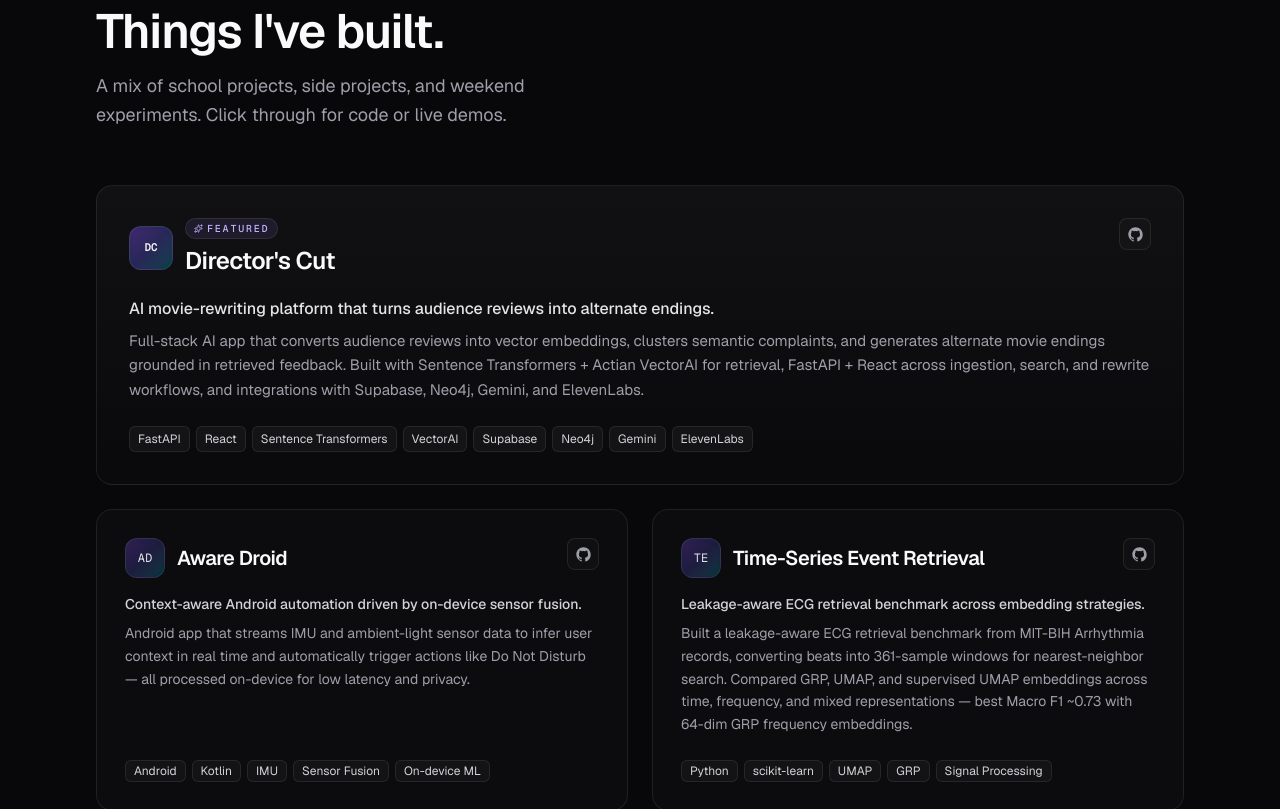
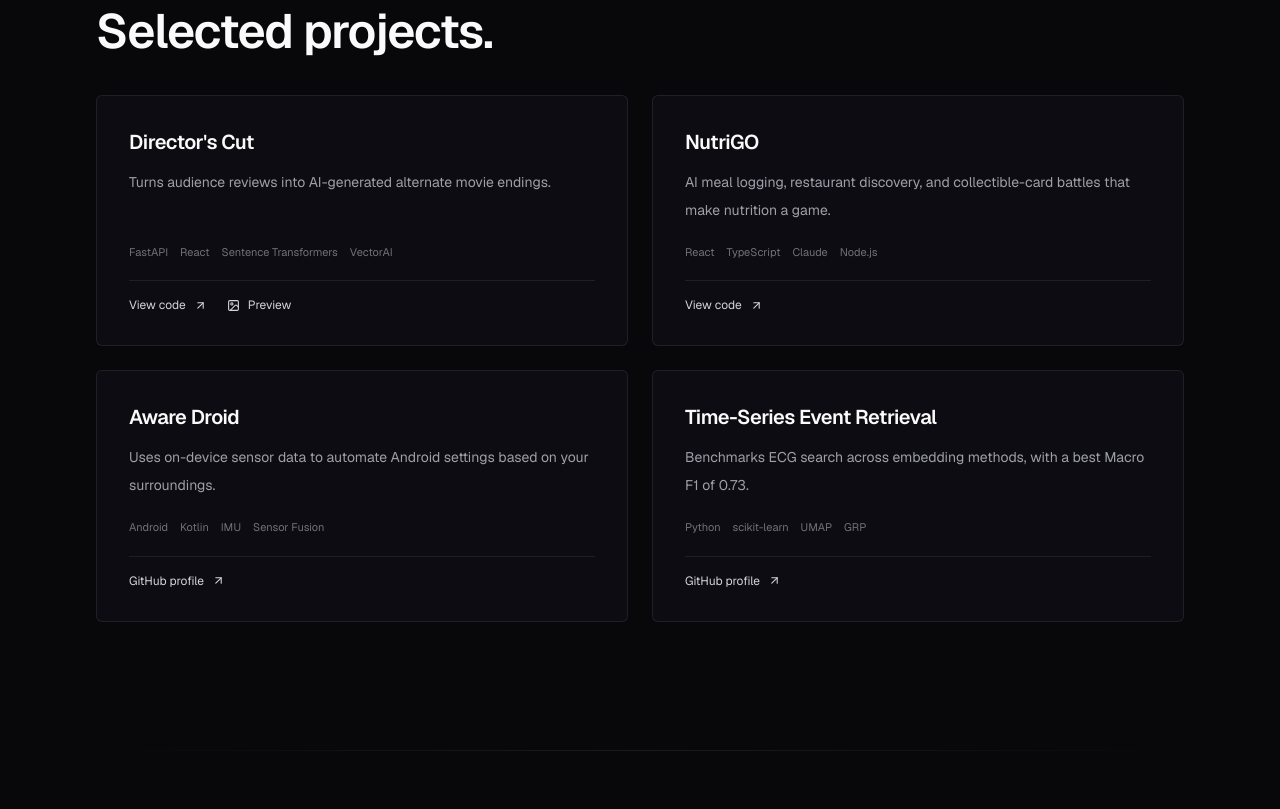
Before and after one commit to msingh384/MannanPage, a Next.js app: page / in a window 1280 px wide. Shown: the part 4020-4829 px from the top of the page. Built offline with nearby package versions, Linux system fonts and the light colour scheme.

Commit message:
Simplify project cards and add NutriGO hackathon project

```diff
--- a/components/Projects.tsx
+++ b/components/Projects.tsx
@@ -1,230 +1,71 @@
-"use client";
-
-import { ArrowUpRight, Sparkles } from "lucide-react";
+import { ArrowUpRight, ImageIcon } from "lucide-react";
 import { Container } from "./ui/Container";
 import { Reveal, RevealItem } from "./ui/Reveal";
 import { SectionHeading } from "./ui/SectionHeading";
-import { Spotlight } from "./ui/Spotlight";
-import { GithubIcon } from "./ui/Icons";
-import { projects, type Project } from "@/data/site";
-import { cn } from "@/lib/utils";
+import { projects, site, type Project } from "@/data/site";
 
 export default function Projects() {
-  const featured = projects.filter((p) => p.featured);
-  const others = projects.filter((p) => !p.featured);
-
   return (
     <section id="projects" className="relative py-24 sm:py-32">
       <Container>
-        <SectionHeading
-          eyebrow="03 · Projects"
-          title="Things I've built."
-          description="A mix of school projects, side projects, and weekend experiments. Click through for code or live demos."
-        />
-
-        {featured.length > 0 && (
-          <div
-            className={cn(
-              "mt-14 grid gap-5 lg:gap-6",
-              featured.length === 1 ? "grid-cols-1" : "lg:grid-cols-2",
-            )}
+        <SectionHeading eyebrow="03 · Projects" title="Selected projects." />
+        <div className="mt-10 grid auto-rows-fr gap-5 sm:gap-6 md:grid-cols-2">
+          {projects.map((project, i) => (
+            <Reveal
+              key={project.title}
+              x={i % 2 === 0 ? -36 : 36}
+              y={24}
+              delay={(i % 2) * 0.06}
+              className="h-full"
             >
-            {featured.map((p, i) => (
-              <Reveal key={p.title} x={i % 2 === 0 ? -36 : 36} y={24} delay={i * 0.06}>
-                <FeaturedCard project={p} />
+              <ProjectCard project={project} />
             </Reveal>
           ))}
         </div>
-        )}
-
-        {others.length > 0 && (
-          <div
-            className={cn(
-              "grid gap-5 sm:grid-cols-2 lg:gap-6",
-              featured.length > 0 ? "mt-5 lg:mt-6" : "mt-14",
-            )}
-          >
-            {others.map((p, i) => (
-              <Reveal key={p.title} x={i % 2 === 0 ? -36 : 36} y={24} delay={i * 0.06}>
-                <ProjectCard project={p} />
-              </Reveal>
-            ))}
-          </div>
-        )}
       </Container>
     </section>
   );
 }
 
-function FeaturedCard({ project }: { project: Project }) {
+function ProjectCard({ project }: { project: Project }) {
+  const hasRepo = project.github && project.github !== site.socials.github;
+
   return (
-    <article className="card-glow group relative flex h-full flex-col overflow-hidden rounded-2xl border border-white/[0.08] bg-gradient-to-b from-white/[0.04] to-white/[0.01] p-7 transition hover:border-white/15 sm:p-8">
-      <Spotlight
-        size={680}
-        color="rgba(139, 92, 246, 0.28)"
-        accent="rgba(34, 211, 238, 0.14)"
-      />
-      {/* gradient halo on hover */}
-      <div className="pointer-events-none absolute -inset-x-20 -top-32 h-64 bg-[radial-gradient(ellipse_at_center,_rgba(139,92,246,0.18)_0%,_transparent_60%)] opacity-0 transition-opacity duration-500 group-hover:opacity-100" />
-
+    <article className="flex h-full flex-col rounded-md border border-white/10 bg-[#0e0e14]/80 p-6 transition-colors duration-300 hover:border-white/25 sm:p-8">
       <RevealItem>
-        <div className="flex items-start justify-between gap-4">
-          <div className="flex items-center gap-3">
-            <div
-              className="grid size-11 place-items-center rounded-xl border border-white/10 bg-gradient-to-br from-violet-500/40 via-indigo-500/30 to-cyan-400/25 text-zinc-50 shadow-inner"
-              aria-hidden
-            >
-              <span className="font-mono text-[11px] font-semibold">
-                {project.title
-                  .split(" ")
-                  .slice(0, 2)
-                  .map((w) => w[0])
-                  .join("")}
-              </span>
-            </div>
-            <div className="flex flex-col">
-              <span className="inline-flex w-fit items-center gap-1 rounded-full border border-violet-400/20 bg-violet-400/10 px-2 py-0.5 text-[10px] font-mono font-medium uppercase tracking-[0.18em] text-violet-300">
-                <Sparkles size={9} />
-                Featured
-              </span>
-              <h3 className="mt-1.5 text-xl font-semibold tracking-tight text-zinc-50 sm:text-2xl">
+        <h3 className="text-xl font-semibold tracking-tight text-zinc-50">
           {project.title}
         </h3>
-            </div>
-          </div>
-
-          <div className="flex items-center gap-1.5 text-zinc-400">
-            {project.github && (
-              <CardIcon
-                href={project.github}
-                label="GitHub repo"
-                icon={<GithubIcon size={15} />}
-              />
+      </RevealItem>
+      <RevealItem className="flex-1">
+        <p className="mt-3 text-sm leading-7 text-zinc-400">{project.blurb}</p>
+      </RevealItem>
+      <RevealItem className="mt-5">
+        <ul aria-label={`${project.title} technologies`} className="flex flex-wrap gap-x-3 gap-y-1 text-[11px] text-zinc-500">
+          {project.stack.slice(0, 4).map(technology => <li key={technology}>{technology}</li>)}
+        </ul>
+        <div className="mt-5 flex flex-wrap items-center gap-5 border-t border-white/[0.06] pt-4 text-xs text-zinc-300">
+          <a
+            href={hasRepo ? project.github : site.socials.github}
+            target="_blank"
+            rel="noreferrer"
+            aria-label={hasRepo ? `View ${project.title} code on GitHub` : "View Mannan’s GitHub profile"}
+            className="inline-flex items-center gap-2 transition hover:text-white"
+          >
+            {hasRepo ? "View code" : "GitHub profile"}<ArrowUpRight size={13} />
+          </a>
+          {project.demo && (
+            <a href={project.demo} target="_blank" rel="noreferrer" className="inline-flex items-center gap-2 transition hover:text-white">
+              Live demo<ArrowUpRight size={13} />
+            </a>
           )}
-            {project.demo && (
-              <CardIcon
-                href={project.demo}
-                label="Live demo"
-                icon={<ArrowUpRight size={15} />}
-              />
+          {project.image && (
+            <a href={project.image} target="_blank" rel="noreferrer" aria-label={`Preview ${project.title} screenshot`} className="inline-flex items-center gap-2 transition hover:text-white">
+              <ImageIcon size={13} />Preview
+            </a>
           )}
         </div>
-        </div>
-
-      </RevealItem>
-      <RevealItem>
-        <p className="mt-5 text-base font-medium text-zinc-200">{project.blurb}</p>
-        <p className="mt-2 flex-1 text-sm leading-relaxed text-zinc-400 sm:text-[15px]">
-          {project.description}
-        </p>
-
-      </RevealItem>
-      <RevealItem className="mt-auto">
-        <ul className="mt-6 flex flex-wrap gap-1.5">
-          {project.stack.map((s) => (
-            <li
-              key={s}
-              className="rounded-md border border-white/[0.08] bg-white/[0.04] px-2 py-1 text-xs text-zinc-300"
-            >
-              {s}
-            </li>
-          ))}
-        </ul>
       </RevealItem>
     </article>
   );
 }
-
-function ProjectCard({ project }: { project: Project }) {
-  return (
-    <article className="card-glow group relative flex h-full flex-col overflow-hidden rounded-2xl border border-white/[0.08] bg-white/[0.02] p-6 transition hover:border-white/15 hover:bg-white/[0.035] sm:p-7">
-      <Spotlight
-        size={480}
-        color="rgba(139, 92, 246, 0.22)"
-        accent="rgba(99, 102, 241, 0.10)"
-      />
-      <div className="pointer-events-none absolute inset-x-0 -top-px h-px bg-gradient-to-r from-transparent via-violet-400/40 to-transparent opacity-0 transition group-hover:opacity-100" />
-
-      <RevealItem>
-        <div className="flex items-start justify-between gap-4">
-          <div className="flex items-center gap-3">
-            <div
-              className="grid size-10 place-items-center rounded-xl border border-white/10 bg-gradient-to-br from-violet-500/30 via-indigo-500/20 to-cyan-400/20 text-zinc-200 shadow-inner"
-              aria-hidden
-            >
-              <span className="font-mono text-xs">
-                {project.title
-                  .split(" ")
-                  .slice(0, 2)
-                  .map((w) => w[0])
-                  .join("")}
-              </span>
-            </div>
-            <h3 className="text-lg font-semibold tracking-tight text-zinc-50 sm:text-xl">
-              {project.title}
-            </h3>
-          </div>
-
-          <div className="flex items-center gap-1.5 text-zinc-400">
-            {project.github && (
-              <CardIcon
-                href={project.github}
-                label="GitHub repo"
-                icon={<GithubIcon size={15} />}
-              />
-            )}
-            {project.demo && (
-              <CardIcon
-                href={project.demo}
-                label="Live demo"
-                icon={<ArrowUpRight size={15} />}
-              />
-            )}
-          </div>
-        </div>
-
-      </RevealItem>
-      <RevealItem>
-        <p className="mt-4 text-sm font-medium text-zinc-300">{project.blurb}</p>
-        <p className="mt-2 flex-1 text-sm leading-relaxed text-zinc-400">
-          {project.description}
-        </p>
-
-      </RevealItem>
-      <RevealItem className="mt-auto">
-        <ul className="mt-6 flex flex-wrap gap-1.5">
-          {project.stack.map((s) => (
-            <li
-              key={s}
-              className="rounded-md border border-white/[0.06] bg-white/[0.03] px-2 py-0.5 text-xs text-zinc-300"
-            >
-              {s}
-            </li>
-          ))}
-        </ul>
-      </RevealItem>
-    </article>
-  );
-}
-
-function CardIcon({
-  href,
-  label,
-  icon,
-}: {
-  href: string;
-  label: string;
-  icon: React.ReactNode;
-}) {
-  return (
-    <a
-      href={href}
-      target="_blank"
-      rel="noreferrer"
-      aria-label={label}
-      className="grid size-8 place-items-center rounded-lg border border-white/[0.08] bg-white/[0.02] transition hover:border-white/20 hover:bg-white/[0.06] hover:text-zinc-100"
-    >
-      {icon}
-    </a>
-  );
-}
--- a/data/site.ts
+++ b/data/site.ts
@@ -97,12 +97,16 @@ export type Project = {
   github?: string;
   demo?: string;
   featured?: boolean;
+  image?: string;
+  imageAlt?: string;
 };
 
 export const projects: Project[] = [
   {
     title: "Director's Cut",
-    blurb: "AI movie-rewriting platform that turns audience reviews into alternate endings.",
+    image: "/projects/directors-cut.png",
+    imageAlt: "Director’s Cut showing an AI-generated alternate ending for Inception",
+    blurb: "Turns audience reviews into AI-generated alternate movie endings.",
     description:
       "Full-stack AI app that converts audience reviews into vector embeddings, clusters semantic complaints, and generates alternate movie endings grounded in retrieved feedback. Built with Sentence Transformers + Actian VectorAI for retrieval, FastAPI + React across ingestion, search, and rewrite workflows, and integrations with Supabase, Neo4j, Gemini, and ElevenLabs.",
     stack: [
@@ -119,8 +123,16 @@ export const projects: Project[] = [
     featured: true,
   },
   {
+    title: "NutriGO",
+    blurb: "AI meal logging, restaurant discovery, and collectible-card battles that make nutrition a game.",
+    description:
+      "Built with a team for the Claude Builder Club Hackathon in April 2026. Combines Claude-powered meal photo analysis, restaurant maps, collectible-card battles, and optional iMessage meal logging through SendBlue.",
+    stack: ["React", "TypeScript", "Claude", "Node.js"],
+    github: "https://github.com/msingh384/ClaudeHack",
+  },
+  {
     title: "Aware Droid",
-    blurb: "Context-aware Android automation driven by on-device sensor fusion.",
+    blurb: "Uses on-device sensor data to automate Android settings based on your surroundings.",
     description:
       "Android app that streams IMU and ambient-light sensor data to infer user context in real time and automatically trigger actions like Do Not Disturb — all processed on-device for low latency and privacy.",
     stack: ["Android", "Kotlin", "IMU", "Sensor Fusion", "On-device ML"],
@@ -128,7 +140,7 @@ export const projects: Project[] = [
   },
   {
     title: "Time-Series Event Retrieval",
-    blurb: "Leakage-aware ECG retrieval benchmark across embedding strategies.",
+    blurb: "Benchmarks ECG search across embedding methods, with a best Macro F1 of 0.73.",
     description:
       "Built a leakage-aware ECG retrieval benchmark from MIT-BIH Arrhythmia records, converting beats into 361-sample windows for nearest-neighbor search. Compared GRP, UMAP, and supervised UMAP embeddings across time, frequency, and mixed representations — best Macro F1 ~0.73 with 64-dim GRP frequency embeddings.",
     stack: ["Python", "scikit-learn", "UMAP", "GRP", "Signal Processing"],
```
Also changed, not shown: 1 other file (tests, documents, lock files or other folders). Lines whose indentation alone changed are shown as unchanged.
